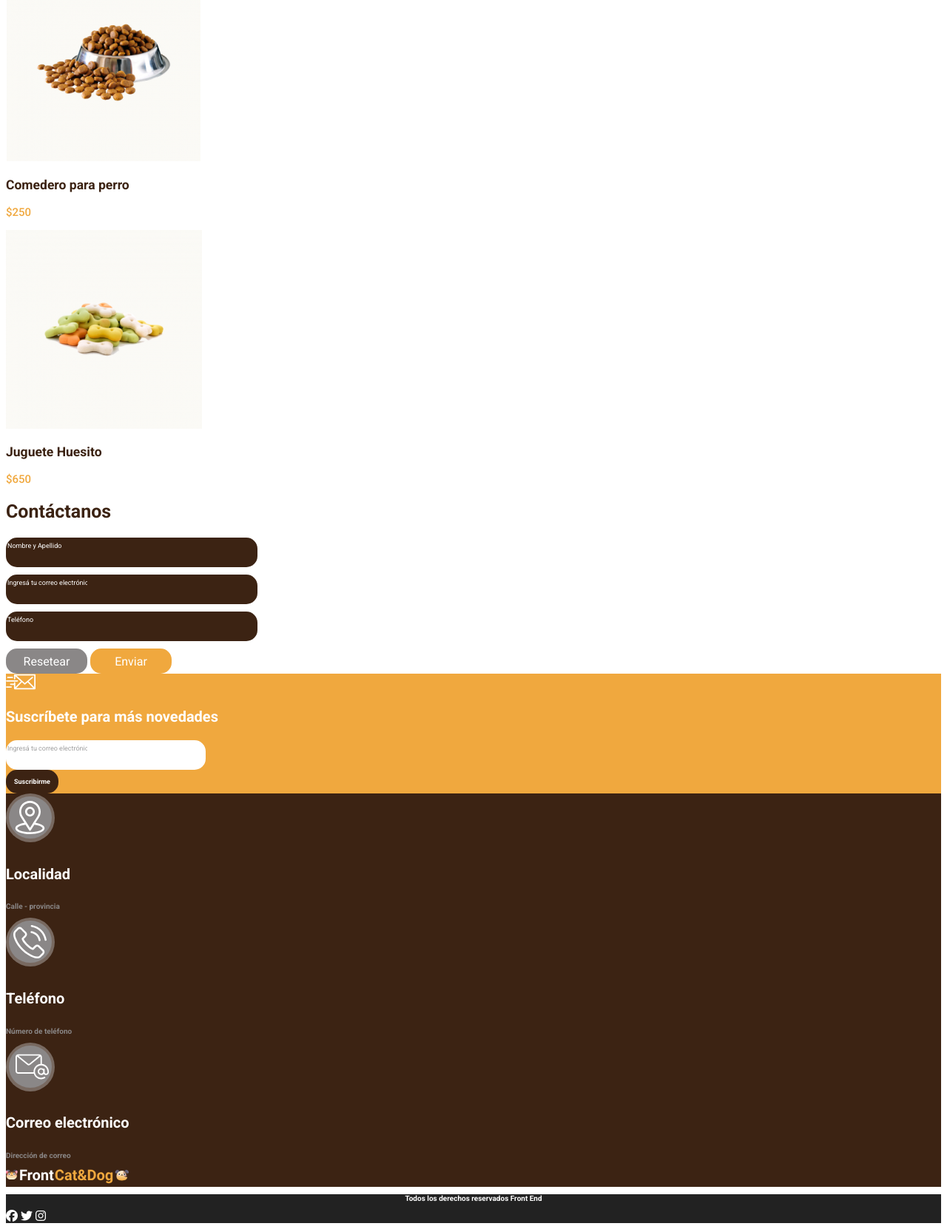
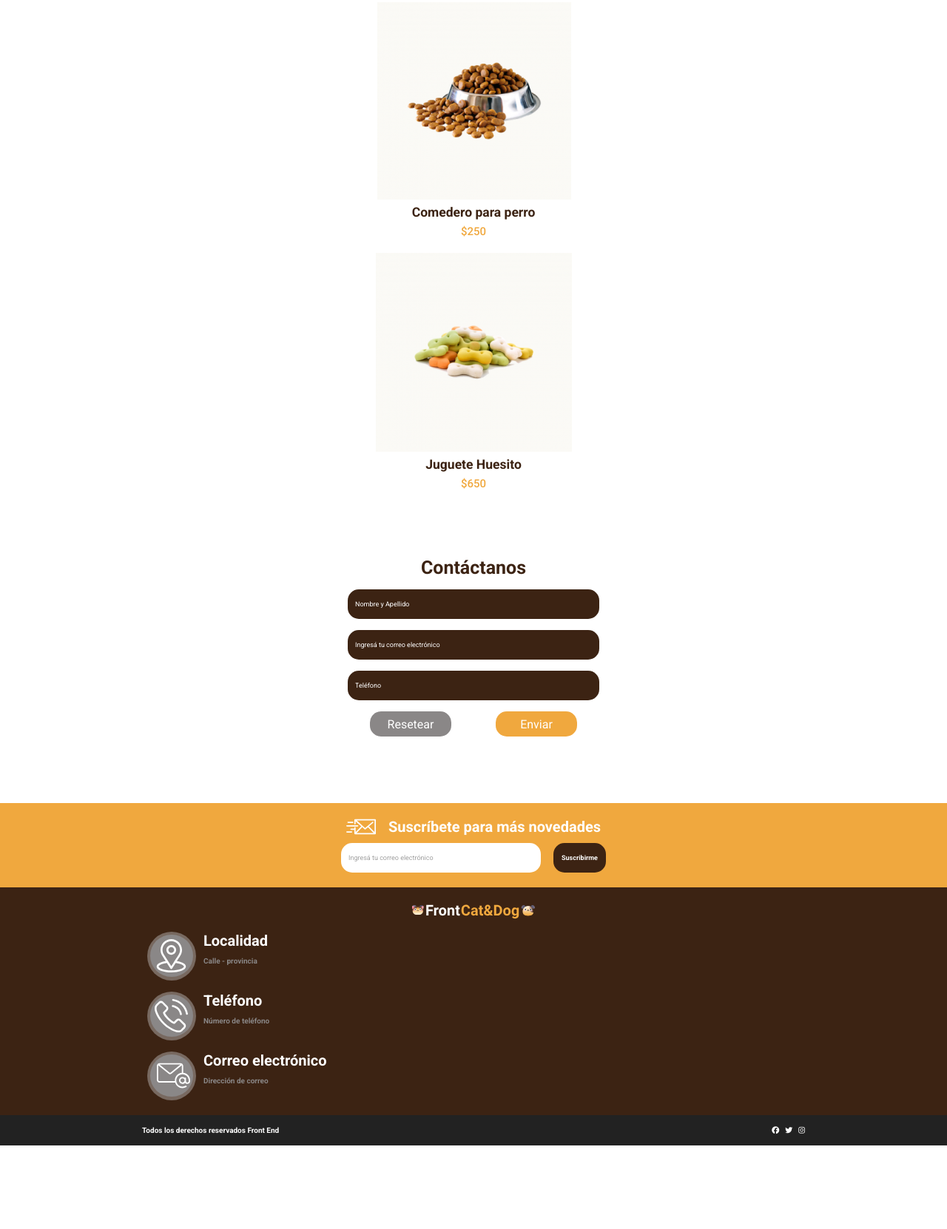
Before and after one commit to feeldiac/petshop, a plain HTML site: page docs/index.html in a window 1280 px wide. Shown: the part 1064-2726 px from the top of the page at 74% size. After the commit the page ends 2613 px from the top, so only its background shows below. Drawn offline with Linux system fonts and the light colour scheme.

Commit message:
Implementado layout mobile

```diff
--- a/docs/css/style.css
+++ b/docs/css/style.css
@@ -1,7 +1,28 @@
+* {
+    margin: 0;
+    padding: 0;
+    box-sizing: border-box;
+}
+
+html {
+    font-size: 10px;
+}
+
+a, a:visited {
+    text-decoration: none;
+}
+ul {
+    list-style-type: none;
+}
+
+section {
+    padding-block: 4.5rem;
+}
+
 .main-header {
     font-family: 'Roboto', sans-serif;
     font-weight: 400;
-    font-size: 13px;
+    font-size: 1.3rem;
     color: #FFFFFF;
 }
 
@@ -11,80 +32,133 @@
 
 .main-header__top {
     background-color: rgba(34, 34, 34, 1);
-    font-size: 10px;
-
+    font-size: 1rem;
+    display: flex;
+    flex-direction: column;
+    align-items: center;
+    display: none;
 }
 
 .main-header__bottom {
     background-color: rgba(240, 168, 62, 1);
-
+    display: flex;
+    flex-direction: row;
+    justify-content: space-between;
+    align-items: center;
+    padding-block: 2rem;
+    padding-inline: 4rem;
 }
 
-a, a:visited {
-    text-decoration: none;
-}
-ul {
-    list-style-type: none;
+.main-header__bottom nav {
+    display: none;
 }
 
+.fa-bars {
+    color: #FFFFFF;
+}
 
 .hero {
     background-image: url("../images/hero.png");
+    background-repeat: no-repeat;
+    /* background-position: left; */
     font-family: 'Roboto', sans-serif;
     font-weight: 400;
     text-align: center;
+    display: flex;
+    flex-direction: column;
+    justify-content: center;
+    gap: 1.2rem;
+    align-items: flex-end;
+    padding-block: 13rem;
 }
 
 .hero div {
-    display: inline-block;
-    padding: 10px;
+    /* display: inline-block; */
+    padding: 1rem;
     background-color: #FFFFFF;
-    border-radius: 5px;
-    margin-bottom: 12px;
+    border-radius: .5rem;
+    align-self: center;
+    /* margin-bottom: 1.2rem; */
 }
 
 .hero h2 {
     color: rgba(60, 35, 19, 1);
-    font-size: 30px;
+    font-size: 3rem;
     font-weight: 400;
     margin: 0;
 }
 
 .hero p, .hero button {
-    font-size: 16px;
+    font-size: 1.6rem;
     font-family: 'Roboto', sans-serif;
     color: rgba(60, 35, 19, 1);
+    margin-right: 25%;
+    color: #FFFFFF;
+
 }
 
 .hero button {
-    color: #FFFFFF;
-    padding: 15px 23px;
-    text-transform: uppercase;
+    padding: 1.5rem 2.3rem;
+    text-transform: capitalize;
+    /* text-decoration: underline; */
     background-color: rgba(240, 168, 62, 1);
-    border-radius: 5px;
+    border-radius: .5rem;
     border: none;
-    margin-top: 12px;
+    margin-top: 1.2rem;
+}
+
+.destacados {
+    display: flex;
+    flex-direction: column;
+    align-items: center;
+    gap: 2rem;
 }
 
 .destacados h1 {
     font-family: 'Roboto', sans-serif;
     font-weight: 700;
-    font-size: 40px;
+    font-size: 4rem;
     color: rgba(60, 35, 19, 1);
 
+}
+
+.destacados ul {
+    display: flex;
+    flex-direction: row;
+    gap: 2.1rem;
+}
+
+.destacados ul li::marker {
+    color: rgba(102, 102, 102, 1);
+    content: '—  ';
+}
+
+.destacados ul li:first-child::marker {
+    content: '';
 }
 
 .destacados li a {
     font-family: 'Roboto', sans-serif;
     font-weight: 400;
-    font-size: 15px;
+    font-size: 1.5rem;
     color: rgba(102, 102, 102, 1);
+}
+
+.destacados .cards {
+    display: flex;
+    flex-direction: column;
+    align-items: center;
+    gap: 2rem;
 }
 
 .destacados .card {
     font-family: 'Roboto', sans-serif;
     font-weight: 500;
-    font-size: 15px;
+    font-size: 1.5rem;
+    display: flex;
+    flex-direction: column;
+    align-items: center;
+    gap: .7rem;
 }
 
 .destacados .card h3 {
@@ -94,6 +168,20 @@ ul {
 .destacados .card p {
     color: rgba(240, 168, 62, 1);
 
+}
+
+.contactanos {
+    display: flex;
+    flex-direction: column;
+    align-items: center;
+    gap: 1.5rem;
+}
+
+.contactanos form {
+    display: flex;
+    flex-direction: column;
+    align-items: center;
+    gap: 1.5rem;
 }
 
 .contactanos h2 {
@@ -110,7 +198,12 @@ ul {
     color: #FFFFFF;
     border: none;
     background-color: transparent;
+    width: 100%;
 }
+
+/* .contactanos input {
+    width: 100%;
+} */
 
 .contactanos input::placeholder {
     color: #FFFFFF;
@@ -120,8 +213,20 @@ ul {
     width: 340px;
     height: 40px;
     background-color: rgba(60, 35, 19, 1);
-    border-radius: 15px;
-    margin-bottom: 10px;
+    border-radius: 1.5rem;
+    /* margin-bottom: 1.5rem; */
+    display: flex;
+    justify-content: flex-start;
+    align-items: center;
+    padding-inline: 1rem;
+}
+
+.contactanos .btn-group {
+    width: 100%;
+    display: flex;
+    flex-direction: row;
+    align-items: center;
+    justify-content: space-around;
 }
 
 .contactanos button {
@@ -135,12 +240,17 @@ ul {
     border: none;
 }
 
+
 .contactanos #reset {
  background: rgba(138, 135, 135, 1);
 }
 
 .contactanos [type="submit"] {
     background-color: rgba(240, 168, 62, 1);
+}
+
+footer {
+    padding-block-start: 4.5rem;
 }
 
 footer h3, footer .footer-card h4{
@@ -152,6 +262,22 @@ footer h3, footer .footer-card h4{
 
 footer header {
     background-color: rgba(240, 168, 62, 1);
+    display: flex;
+    flex-direction: column;
+    gap: 1rem;
+    align-items: center;
+    padding-block: 2rem;
+}
+
+.footer-header-left {
+    display: flex;
+    gap: 1.7rem;
+}
+
+.footer-header-right form{
+    display: flex;
+    gap: 1.7rem;
+
 }
 
 footer .form-group {
@@ -159,6 +285,9 @@ footer .form-group {
     height: 40px;
     background-color: #FFFFFF;
     border-radius: 15px;
+    display: flex;
+    align-items: center;
+    padding-inline: 1rem;
 }
 
 footer label, footer input, footer input::placeholder {
@@ -168,6 +297,7 @@ footer label, footer input, footer input::placeholder {
     font-size: 9px;
     border: none;
     background-color: transparent;
+    width: 100%;
 }
 
 footer [type="submit"] {
@@ -190,10 +320,43 @@ footer [type="submit"] {
 
 .footer-mid {
     background-color: rgba(60, 35, 19, 1);
+    padding-inline: 1rem;
+    padding-block: 2rem;
+    display: flex;
+    flex-direction: column;
+    gap: 1.5rem;
+}
+
+.footer-cards {
+    display: flex;
+    flex-direction: column;
+    align-items: flex-start;
+    gap: 1.5rem;
+    padding-inline: 15%;
+}
+
+.footer-card {
+    display: flex;
+    gap: 1rem;
+}
+
+.footer-card-content {
+    display: flex;
+    flex-direction: column;
+    gap: 1rem;
+}
+
+.footer-logo {
+    align-self: center;
+    order: -1;
 }
 
 .footer-bottom {
     background-color: rgba(34, 34, 34, 1);
+    padding-block: 1.5rem;
+    display: flex;
+    justify-content: space-between;
+    padding-inline: 15%;
 }
 
 .footer-bottom p {
@@ -204,7 +367,12 @@ footer [type="submit"] {
     text-align: center;
 }
 
+.footer-bottom div {
+    display: flex;
+    justify-content: space-between;
+    gap: .8rem;
+}
+
 .fa-facebook, .fa-twitter, .fa-instagram {
-    /* background-color: #FFFFFF; */
     color: #FFFFFF  ;
 }
--- a/docs/index.html
+++ b/docs/index.html
@@ -34,6 +34,7 @@
                     <li><a href="#"><i class="fas fa-paw"></i> Contáctanos</a></li>
                 </ul>
             </nav>
+            <i class="fas fa-bars fa-2x"></i>
         </div>
     </header>
     <div class="hero">
@@ -41,7 +42,7 @@
             <h2>¡Es un placer tenerte aquí!</h2>
         </div>
         <p>¡Comederos en descuento!</p>
-        <button>comederos</button>
+        <button>comederos &#127836;</button>
     </div>
     <section class="destacados">
         <img src="images/pawprint-big.svg" alt="pawprint">
@@ -88,17 +89,19 @@
             <div class="form-group">
             <label for=""><input type="tel" placeholder="Teléfono"></label>
             </div>
+            <div class="btn-group">
                 <button id="reset">Resetear</button>
                 <button type="submit">Enviar</button>
+            </div>
         </form>
     </section>
     <footer>
         <header>
-            <div>
+            <div class="footer-header-left">
                 <img src="images/suscribete-icon.svg" alt="suscribete icono">
                 <h3>Suscríbete para más novedades</h3>
             </div>
-            <div>
+            <div class="footer-header-right">
                 <form action="">
                     <div class="form-group">
                     <label for=""><input type="email" placeholder="Ingresá tu correo electrónico"></label>
@@ -112,23 +115,29 @@
                 <!-- footer card #1 -->
                 <div class="footer-card">
                     <img src="images/localidad-icon.svg" alt="icono localidad">
+                    <div class="footer-card-content">
                         <h4>Localidad</h4>
                         <p>Calle - provincia</p>
+                    </div>
                 </div>
                 <!-- footer card #2 -->
                 <div class="footer-card">
                     <img src="images/telefono-icon.svg" alt="icono telefono">
+                    <div class="footer-card-content">
                         <h4>Teléfono</h4>
                         <p>Número de teléfono</p>
+                    </div>
                 </div>
                 <!-- footer card #3 -->
                 <div class="footer-card">
                     <img src="images/correo-icon.svg" alt="icono correo">
+                    <div class="footer-card-content">
                         <h4>Correo electrónico</h4>
                         <p>Dirección de correo</p>
                     </div>
                 </div>
-            <div>
+            </div>
+            <div class="footer-logo">
                 <img src="images/logo-footer.svg" alt="logo frontcat&dog">
             </div>
         </div>
```
Lines whose indentation alone changed are shown as unchanged.
